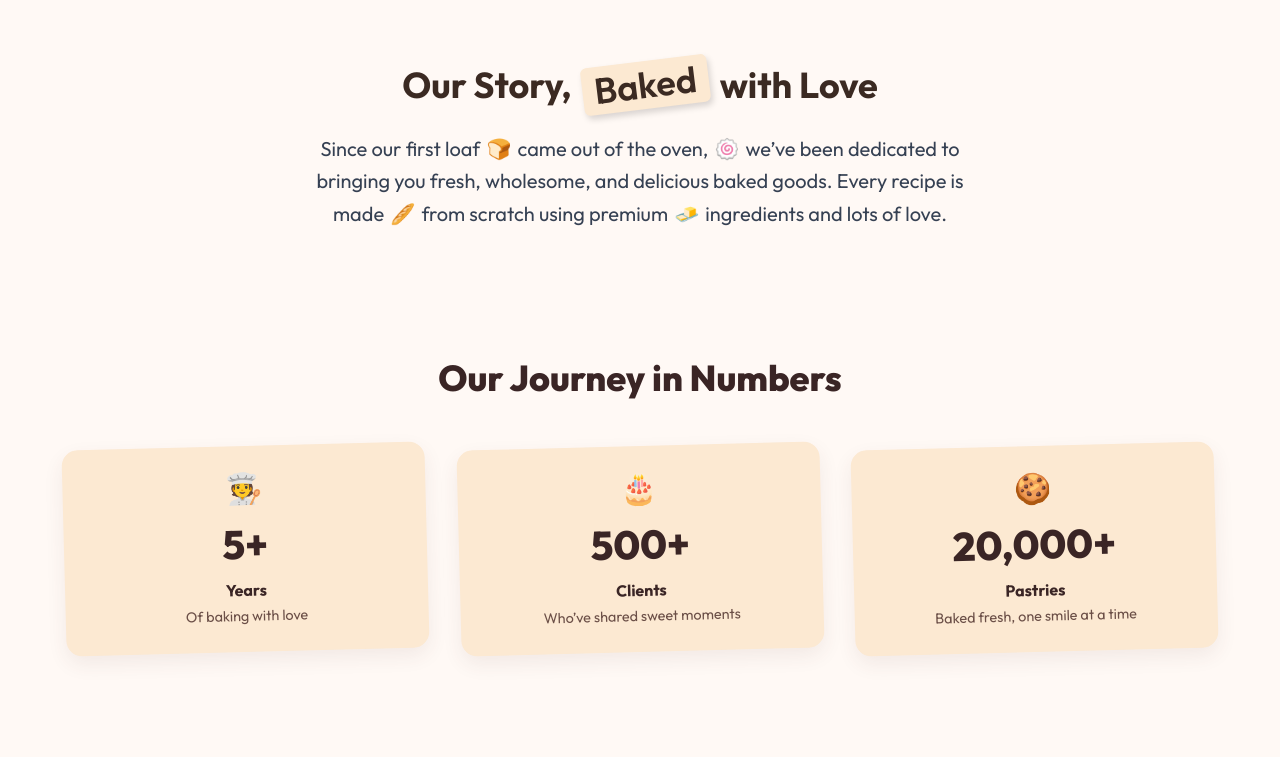
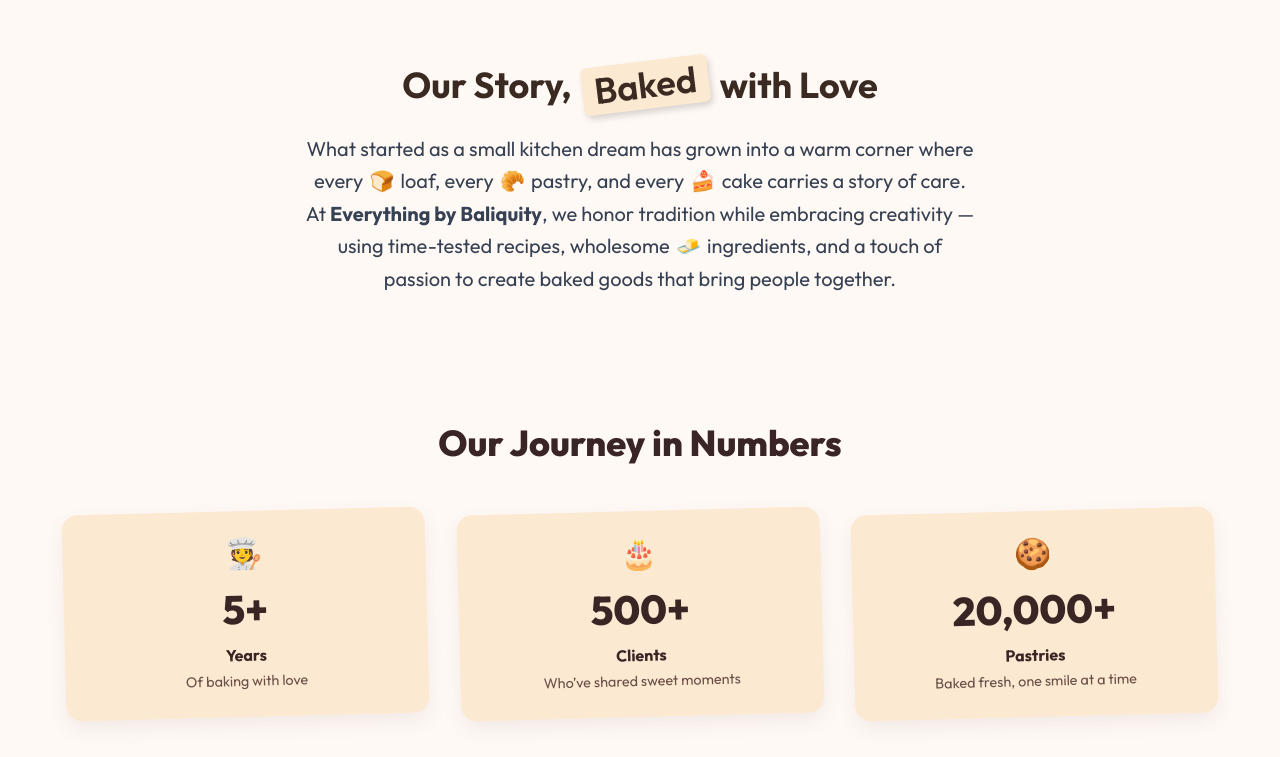
Before and after one commit to Hisaw304/everythingbybaliquity, a React (Vite) app: page / in a window 1280 px wide. Shown: the part 1600-2357 px from the top of the page. Built offline with nearby package versions, Linux system fonts and the light colour scheme.

Commit message:
more updates

```diff
--- a/src/assets/style.css
+++ b/src/assets/style.css
@@ -31,7 +31,7 @@ body {
   color: var(--cream-50);
   position: sticky;
   top: 0;
-  z-index: 50;
+  z-index: 2000;
 }
 
 .nav-link {
@@ -869,6 +869,7 @@ body {
   border-radius: 16px;
   overflow: hidden;
   box-shadow: 0 8px 20px rgba(91, 45, 45, 0.1);
+  z-index: 1;
 }
 
 /* Cookie marker tweak */
--- a/src/components/FloatingActions.jsx
+++ b/src/components/FloatingActions.jsx
@@ -1,6 +1,9 @@
 import React from "react";
 
-export default function FloatingActions({ phone, whatsapp }) {
+export default function FloatingActions({
+  phone = "+2348108996071",
+  whatsapp = "2348108996071",
+}) {
   return (
     <div className="fixed bottom-4 left-1/2 -translate-x-1/2 z-50 flex gap-4">
       {/* Call Button */}
@@ -13,7 +16,7 @@ export default function FloatingActions({ phone, whatsapp }) {
 
       {/* WhatsApp Button */}
       <a
-        href={`https://wa.me/${whatsapp}`}
+        href={`https://wa.me/${whatsapp}?text=Hi%20I%27m%20interested%20in%20your%20bakery%20🍰`}
         target="_blank"
         rel="noopener noreferrer"
         className="flex items-center gap-2 bg-[#25D366] text-white px-4 py-3 rounded-full shadow-lg hover:bg-[#1da851] transition"
--- a/src/components/Hero.jsx
+++ b/src/components/Hero.jsx
@@ -6,7 +6,7 @@ export default function Hero({
   subText = "Fresh breads, flaky pastries, and decadent cakes — all handcrafted daily.",
   ctaLabel = "Order Now",
   contact = {
-    email: "info@bakeryfresh.com",
+    email: "adamsbalikis57@gmail.com",
     location: "123 Ocean Ave, Seattle",
   },
   heroSrc = "/images/hero.jpg",
--- a/src/components/Story.jsx
+++ b/src/components/Story.jsx
@@ -1,5 +1,5 @@
 import React from "react";
-import "../assets/style.css"; // your external CSS for custom tweaks
+import "../assets/style.css"; // external CSS for custom tweaks
 
 const Story = () => {
   return (
@@ -15,11 +15,14 @@ const Story = () => {
 
       {/* Body */}
       <p className="mt-6 text-lg md:text-xl text-gray-700 max-w-2xl mx-auto leading-relaxed">
-        Since our first loaf <span className="emoji">🍞</span> came out of the
-        oven, <span className="emoji">🍥</span> we’ve been dedicated to bringing
-        you fresh, wholesome, and delicious baked goods. Every recipe is made{" "}
-        <span className="emoji">🥖</span> from scratch using premium{" "}
-        <span className="emoji">🧈</span> ingredients and lots of love.
+        What started as a small kitchen dream has grown into a warm corner where
+        every <span className="emoji">🍞</span> loaf, every{" "}
+        <span className="emoji">🥐</span> pastry, and every{" "}
+        <span className="emoji">🍰</span> cake carries a story of care. At
+        <strong> Everything by Baliquity</strong>, we honor tradition while
+        embracing creativity — using time-tested recipes, wholesome{" "}
+        <span className="emoji">🧈</span> ingredients, and a touch of passion to
+        create baked goods that bring people together.
       </p>
     </section>
   );
--- a/src/pages/About.jsx
+++ b/src/pages/About.jsx
@@ -115,7 +115,7 @@ export default function About() {
           Contact Us
         </a>
       </section>
-      <FloatingActions />
+      <FloatingActions phone="+2348108996071" whatsapp="2348108996071" />
     </main>
   );
 }
--- a/src/pages/ContactPage.jsx
+++ b/src/pages/ContactPage.jsx
@@ -87,7 +87,7 @@ export default function ContactPage() {
         >
           Call Us Now
         </a>
-        <FloatingActions />
+        <FloatingActions phone="+2348108996071" whatsapp="2348108996071" />
       </section>
     </main>
   );
--- a/src/pages/Home.jsx
+++ b/src/pages/Home.jsx
@@ -24,7 +24,7 @@ const Home = () => {
       <DealsSection />
       <Testimonials />
       <Contact />
-      <FloatingActions />
+      <FloatingActions phone="+2348108996071" whatsapp="2348108996071" />
     </div>
   );
 };
```
